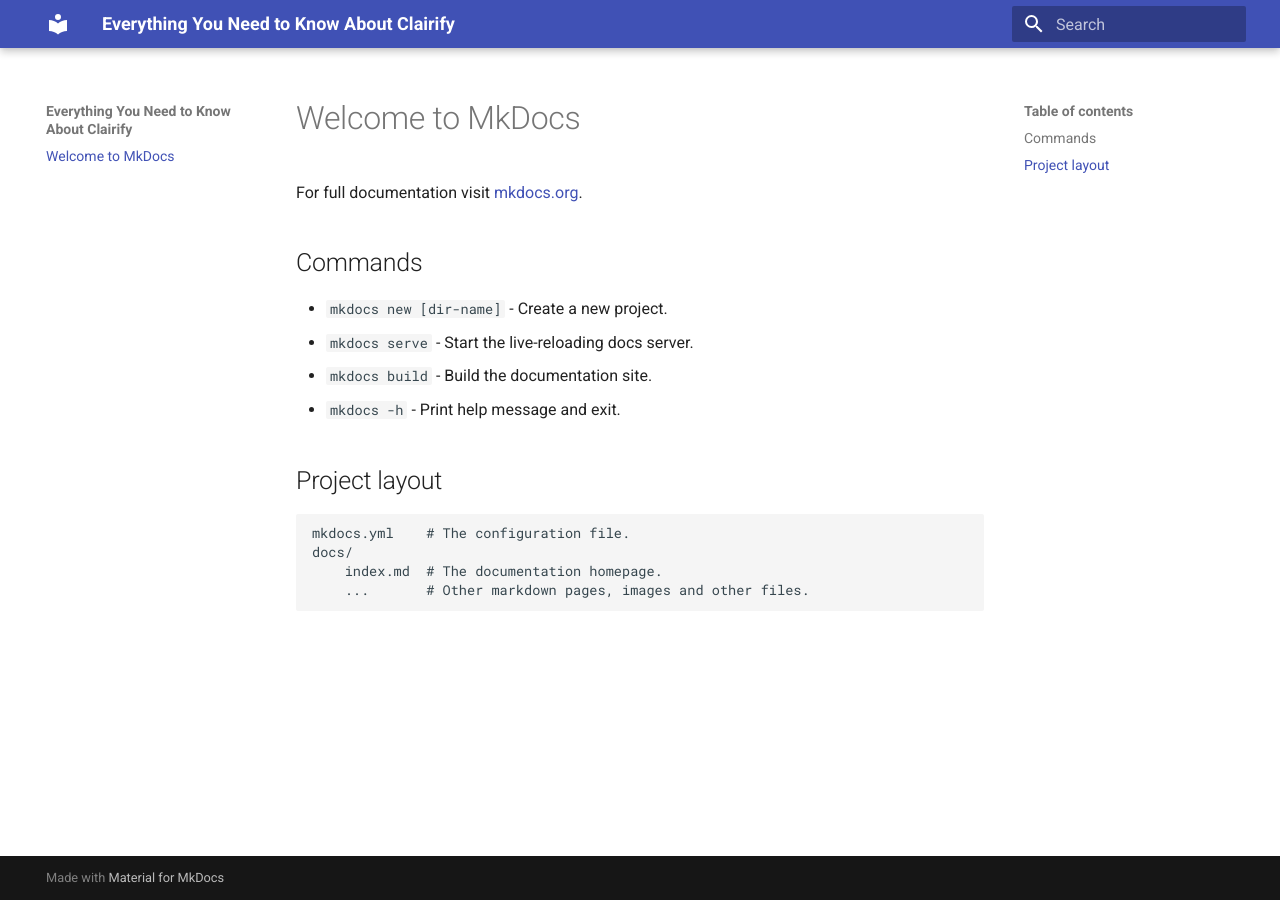
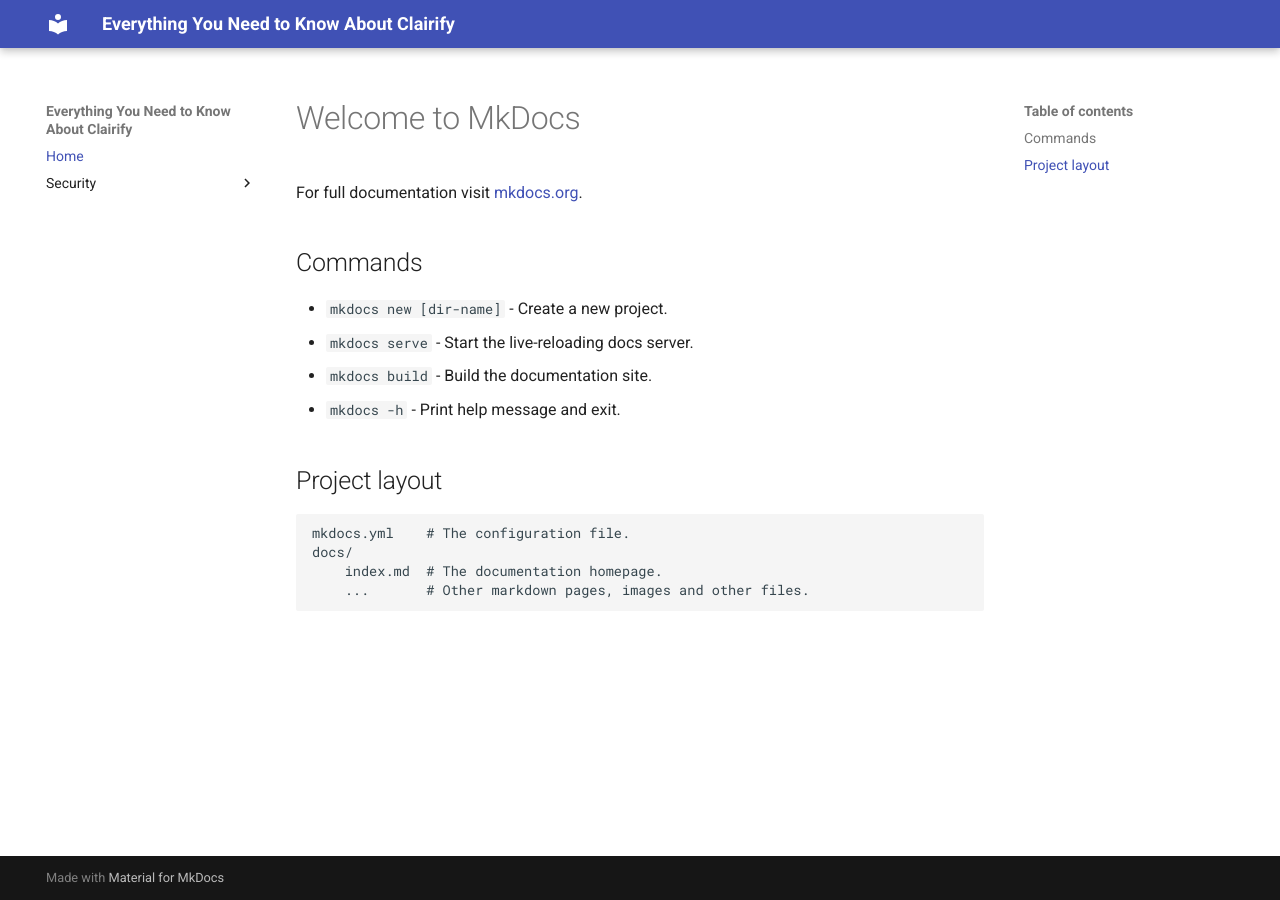
Before and after one commit to clairifyai/documentation, an MkDocs documentation site: the page built from docs/index.md, in a window 1280 px wide. Built offline with MkDocs 1.6.1 and Material for MkDocs 9.7.7, drawn with Linux system fonts in a browser that asks for light colours; part of the change alters nothing that is shown.

```diff
--- a/mkdocs.yml
+++ b/mkdocs.yml
@@ -1,3 +1,12 @@
 site_name: Everything You Need to Know About Clairify
+nav:
+  - Home: index.md
+  - Security:
+    - Security: security.md
+    - OAuth: oauth-scopes.md
 theme:
   name: material
+plugins:
+  - git-revision-date-localized
+markdown_extensions:
+  - admonition
```
